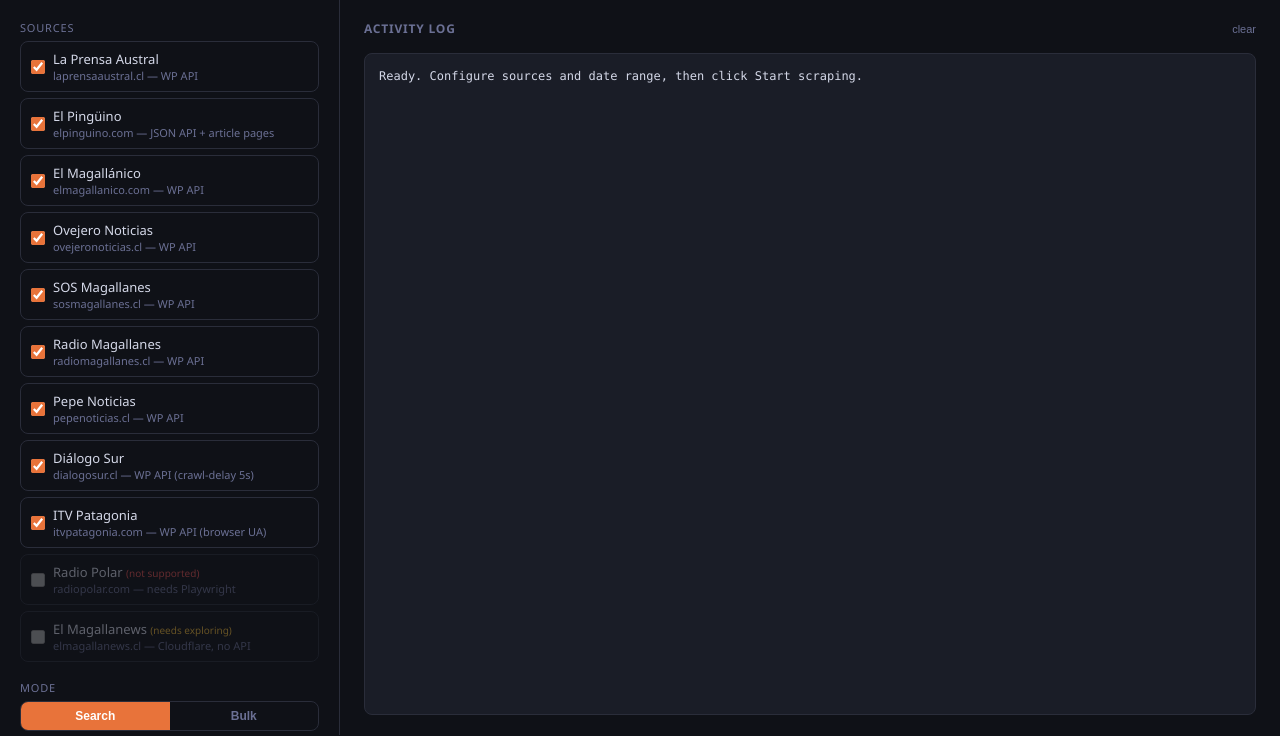
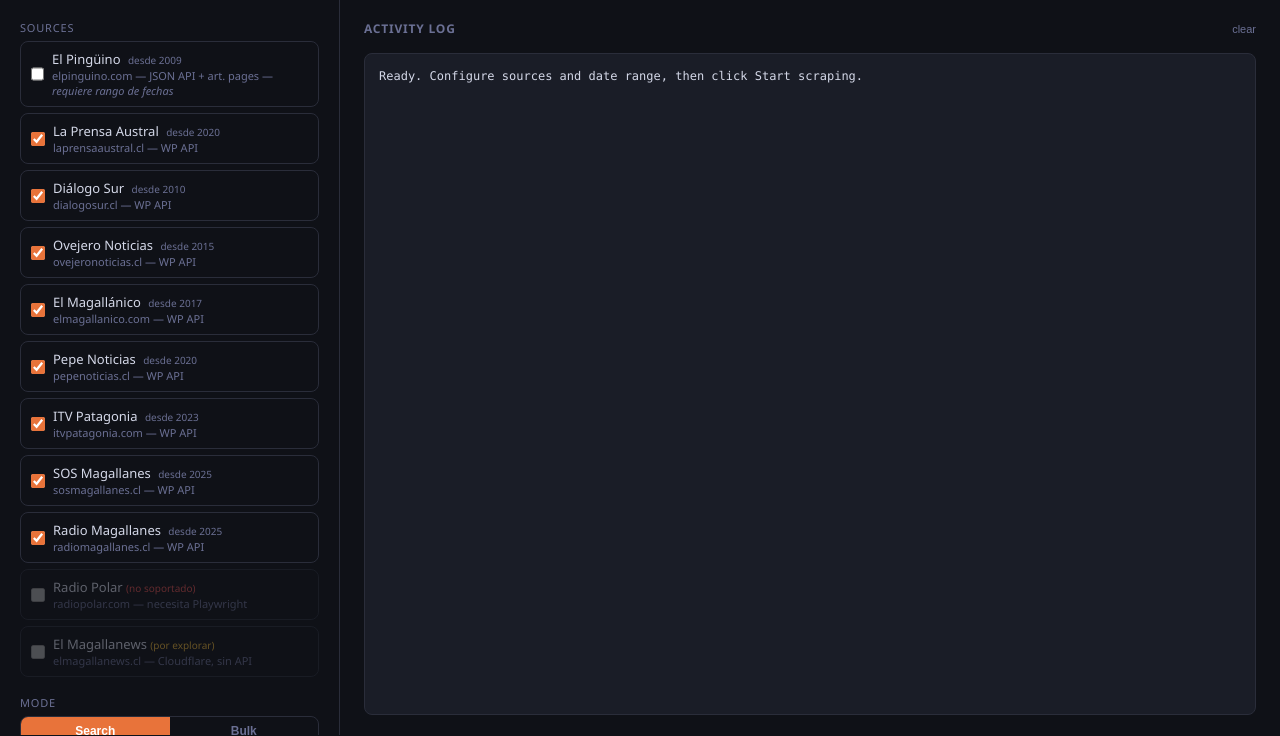
Before and after one commit to heelgueta/CulpemCorpus, a Flask app: page / in a window 1280 px wide. Shown: the part 64-800 px from the top of the page. Run offline with Flask 3, Linux system fonts and the light colour scheme.

Commit message:
UI: move El Pingüino to top unchecked, add archive start dates
El Pingüino is first and unchecked by default since it requires a date
range and uses a different (slower) method. Remaining sources sorted by
archive depth. Each source now shows "desde YYYY" next to its name.

Co-Authored-By: Claude Sonnet 4.6 <noreply@anthropic.com>

```diff
--- a/templates/index.html
+++ b/templates/index.html
@@ -89,6 +89,7 @@
   .source-item input[type=checkbox] { accent-color: var(--accent); width: 14px; height: 14px; cursor: pointer; }
   .source-item .name { font-size: 13px; font-weight: 500; }
   .source-item .url { font-size: 11px; color: var(--muted); }
+  .source-item .since { font-size: 10px; font-weight: 400; color: var(--muted); margin-left: 4px; }
   .mode-tabs { display: flex; gap: 0; border: 1px solid var(--border); border-radius: var(--radius); overflow: hidden; }
   .mode-tab {
     flex: 1;
@@ -209,81 +210,85 @@
     <div>
       <label class="block">Sources</label>
       <div class="source-grid">
+
+        <!-- El Pingüino first, unchecked — different method, requires date range -->
+        <label class="source-item" title="Requires a date range. Uses JSON API for discovery + individual page fetch per article. Slower on bulk.">
+          <input type="checkbox" name="sources" value="elpinguino">
+          <div>
+            <div class="name">El Ping&uuml;ino <span class="since">desde 2009</span></div>
+            <div class="url">elpinguino.com &mdash; JSON API + art. pages &mdash; <em>requiere rango de fechas</em></div>
+          </div>
+        </label>
+
         <label class="source-item">
           <input type="checkbox" name="sources" value="laprensaaustral" checked>
           <div>
-            <div class="name">La Prensa Austral</div>
+            <div class="name">La Prensa Austral <span class="since">desde 2020</span></div>
             <div class="url">laprensaaustral.cl &mdash; WP API</div>
           </div>
         </label>
         <label class="source-item">
-          <input type="checkbox" name="sources" value="elpinguino" checked>
+          <input type="checkbox" name="sources" value="dialogosur" checked>
           <div>
-            <div class="name">El Ping&uuml;ino</div>
-            <div class="url">elpinguino.com &mdash; JSON API + article pages</div>
+            <div class="name">Di&aacute;logo Sur <span class="since">desde 2010</span></div>
+            <div class="url">dialogosur.cl &mdash; WP API</div>
+          </div>
+        </label>
+        <label class="source-item">
+          <input type="checkbox" name="sources" value="ovejeronoticias" checked>
+          <div>
+            <div class="name">Ovejero Noticias <span class="since">desde 2015</span></div>
+            <div class="url">ovejeronoticias.cl &mdash; WP API</div>
           </div>
         </label>
         <label class="source-item">
           <input type="checkbox" name="sources" value="elmagallanico" checked>
           <div>
-            <div class="name">El Magall&aacute;nico</div>
+            <div class="name">El Magall&aacute;nico <span class="since">desde 2017</span></div>
             <div class="url">elmagallanico.com &mdash; WP API</div>
           </div>
         </label>
         <label class="source-item">
-          <input type="checkbox" name="sources" value="ovejeronoticias" checked>
+          <input type="checkbox" name="sources" value="pepenoticias" checked>
           <div>
-            <div class="name">Ovejero Noticias</div>
-            <div class="url">ovejeronoticias.cl &mdash; WP API</div>
+            <div class="name">Pepe Noticias <span class="since">desde 2020</span></div>
+            <div class="url">pepenoticias.cl &mdash; WP API</div>
+          </div>
+        </label>
+        <label class="source-item">
+          <input type="checkbox" name="sources" value="itvpatagonia" checked>
+          <div>
+            <div class="name">ITV Patagonia <span class="since">desde 2023</span></div>
+            <div class="url">itvpatagonia.com &mdash; WP API</div>
           </div>
         </label>
         <label class="source-item">
           <input type="checkbox" name="sources" value="sosmagallanes" checked>
           <div>
-            <div class="name">SOS Magallanes</div>
+            <div class="name">SOS Magallanes <span class="since">desde 2025</span></div>
             <div class="url">sosmagallanes.cl &mdash; WP API</div>
           </div>
         </label>
         <label class="source-item">
           <input type="checkbox" name="sources" value="radiomagallanes" checked>
           <div>
-            <div class="name">Radio Magallanes</div>
+            <div class="name">Radio Magallanes <span class="since">desde 2025</span></div>
             <div class="url">radiomagallanes.cl &mdash; WP API</div>
           </div>
         </label>
-        <label class="source-item">
-          <input type="checkbox" name="sources" value="pepenoticias" checked>
-          <div>
-            <div class="name">Pepe Noticias</div>
-            <div class="url">pepenoticias.cl &mdash; WP API</div>
-          </div>
-        </label>
-        <label class="source-item">
-          <input type="checkbox" name="sources" value="dialogosur" checked>
-          <div>
-            <div class="name">Di&aacute;logo Sur</div>
-            <div class="url">dialogosur.cl &mdash; WP API (crawl-delay 5s)</div>
-          </div>
-        </label>
-        <label class="source-item">
-          <input type="checkbox" name="sources" value="itvpatagonia" checked>
-          <div>
-            <div class="name">ITV Patagonia</div>
-            <div class="url">itvpatagonia.com &mdash; WP API (browser UA)</div>
-          </div>
-        </label>
+
         <label class="source-item" style="opacity:.4;cursor:not-allowed" title="Not supported — JS-rendered listing, locked proprietary CMS API. See scrapers/radiopolar.py.">
           <input type="checkbox" name="sources" value="radiopolar" disabled>
           <div>
-            <div class="name">Radio Polar <span style="font-size:10px;color:var(--err);font-weight:400">(not supported)</span></div>
-            <div class="url">radiopolar.com &mdash; needs Playwright</div>
+            <div class="name">Radio Polar <span style="font-size:10px;color:var(--err);font-weight:400">(no soportado)</span></div>
+            <div class="url">radiopolar.com &mdash; necesita Playwright</div>
           </div>
         </label>
         <label class="source-item" style="opacity:.4;cursor:not-allowed" title="Not supported — Cloudflare blocks access, WP REST API returns 404. See README.">
           <input type="checkbox" name="sources" value="elmagallanews" disabled>
           <div>
-            <div class="name">El Magallanews <span style="font-size:10px;color:var(--warn);font-weight:400">(needs exploring)</span></div>
-            <div class="url">elmagallanews.cl &mdash; Cloudflare, no API</div>
+            <div class="name">El Magallanews <span style="font-size:10px;color:var(--warn);font-weight:400">(por explorar)</span></div>
+            <div class="url">elmagallanews.cl &mdash; Cloudflare, sin API</div>
           </div>
         </label>
       </div>
```
